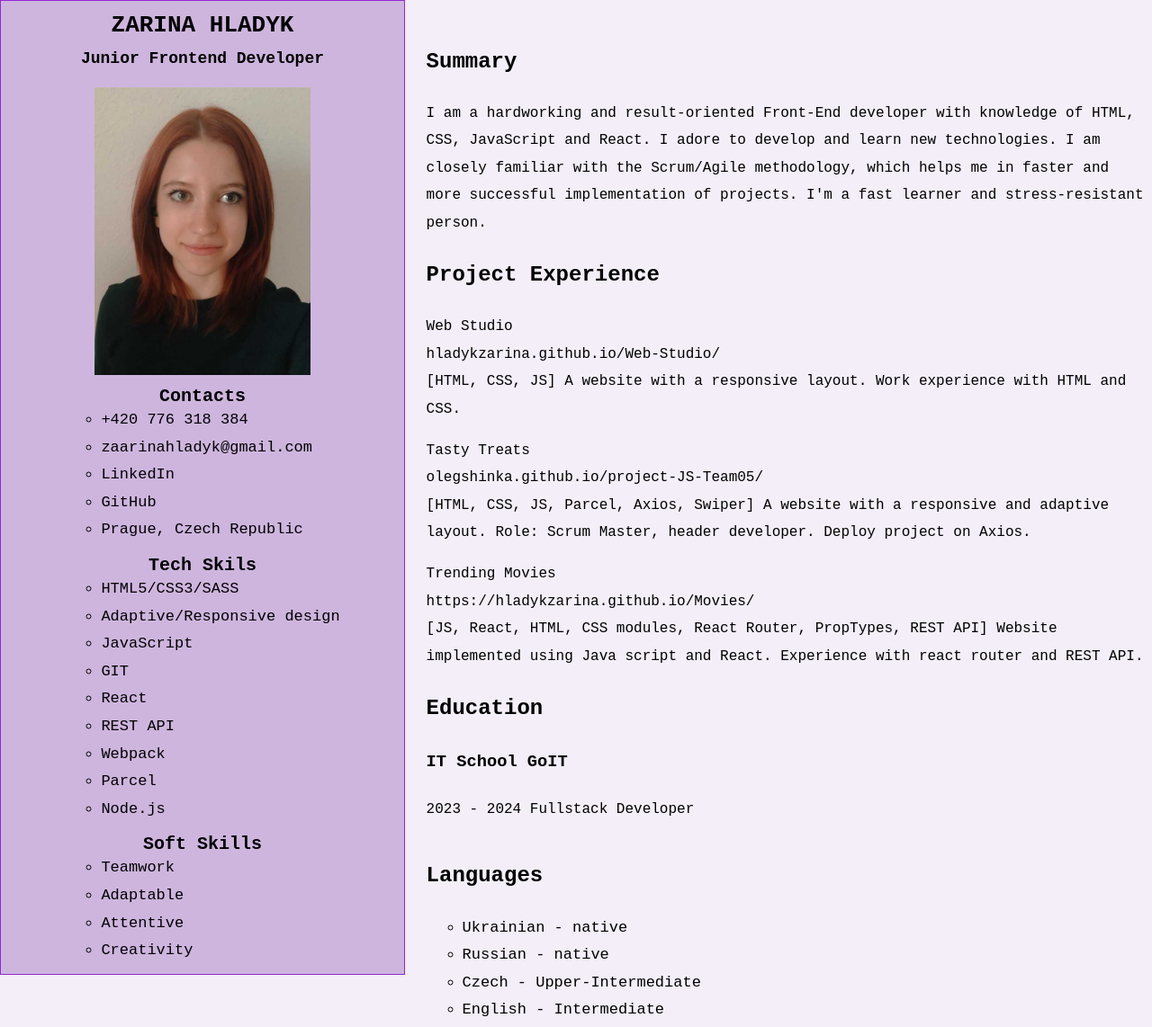
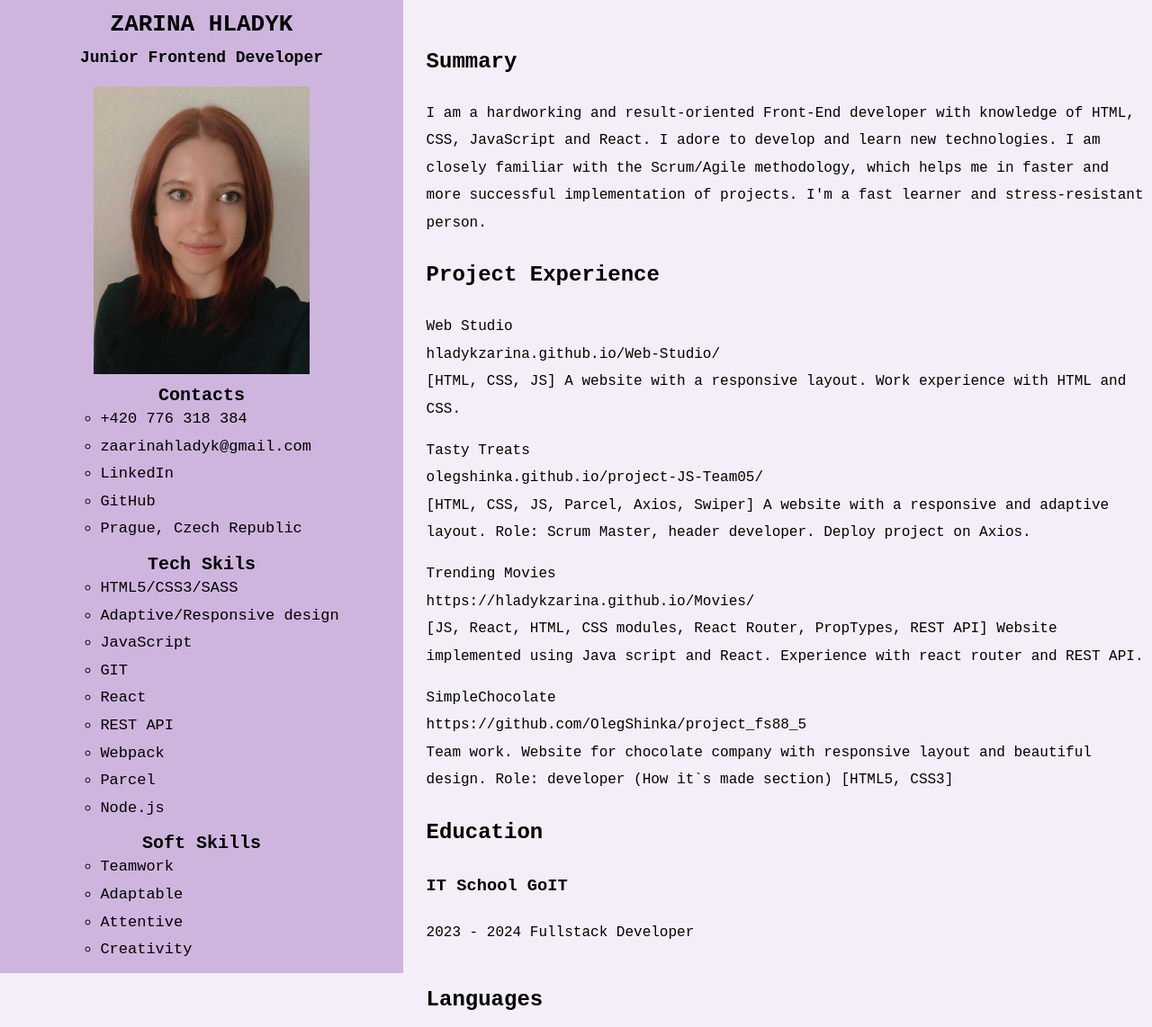
Before and after one commit to hladykzarina/Zarina_Hladyk_Frontend-Developer, a plain HTML site: page index.html in a window 1280 px wide. Shown: the top 1142 px of the page at 90% size. Drawn offline with Linux system fonts and the light colour scheme; a web font is replaced by a local one.

Commit message:
final-fix

```diff
--- a/index.css
+++ b/index.css
@@ -44,7 +44,6 @@ body {
 @media only screen and (min-width: 768px) {
   .left-inf {
     background-color: #ceb5de;
-    border: 1px solid #9328d5;
     width: 35%;
   }
 }
@@ -199,7 +198,7 @@ body {
   flex-direction: column;
 }
 
-@media only screen and (min-width: 768px) {
+@media only screen and (min-width: 1200px) {
   .lang {
     display: flex;
     flex-direction: column;
@@ -209,66 +208,3 @@ body {
     display: none;
   }
 }
-
-/*
-
-
-
-.inf-block {
-  display: flex;
-
-  flex-wrap: wrap;
-  justify-content: flex-start;
-  margin-bottom: 18px;
-}
-*/
-
-/*.contacts {
-  font-size: 14px;
-  margin-left: 18%;
-}
-
-.contacts {
-  margin: 0;
-  margin-left: 16px;
-}
-*/
-
-/*.skills-list {
-  margin: 0;
-  font-size: 12px;
-  line-height: 1.7;
-  list-style: none;
-}
-.skills-list {
-  margin: 0;
-} */
-
-/*.photo {
-  position: absolute;
-  top: 18%;
-  left: 10px;
-  width: 170px;
-}
-
-.photo {
-  margin-top: 20px;
-  margin-left: 10px;
-  display: flex;
-  justify-content: center;
-}
-*/
-
-/* Right side
-
-
-.main-inf-item {
-  line-height: 1.7;
-  margin: 0;
-}
-
-.lang {
-  margin-bottom: 6px;
-}
-
-*/
--- a/index.html
+++ b/index.html
@@ -105,14 +105,14 @@
       <div class="main-inf-item">
         <h2 class="main-inf-title">Project Experience</h2>
         <p class="main-inf-text">
-          <a class="link" href="hladykzarina.github.io/Web-Studio/">Web Studio</a>
+          <a class="link" href="https://hladykzarina.github.io/Web-Studio/">Web Studio</a>
           <a class="link" href="https://github.com/hladykzarina/Web-Studio"
             >hladykzarina.github.io/Web-Studio/</a
           >
           [HTML, CSS, JS] A website with a responsive layout. Work experience with HTML and CSS.
         </p>
         <p class="main-inf-text">
-          <a class="link" href="olegshinka.github.io/project-JS-Team05/"> Tasty Treats</a>
+          <a class="link" href="https://olegshinka.github.io/project-JS-Team05/">Tasty Treats</a>
           <a class="link" href="https://github.com/hladykzarina/project-JS-Team05"
             >olegshinka.github.io/project-JS-Team05/</a
           >
@@ -127,6 +127,14 @@
           >
           [JS, React, HTML, CSS modules, React Router, PropTypes, REST API] Website implemented
           using Java script and React. Experience with react router and REST API.
+        </p>
+        <p class="main-inf-text">
+          <a class="link" href="https://olegshinka.github.io/project_fs88_5/">SimpleChocolate</a>
+          <a class="link" href="https://github.com/OlegShinka/project_fs88_5"
+            >https://github.com/OlegShinka/project_fs88_5</a
+          >
+          Team work. Website for chocolate company with responsive layout and beautiful design.
+          Role: developer (How it`s made section) [HTML5, CSS3]
         </p>
       </div>
 
```
